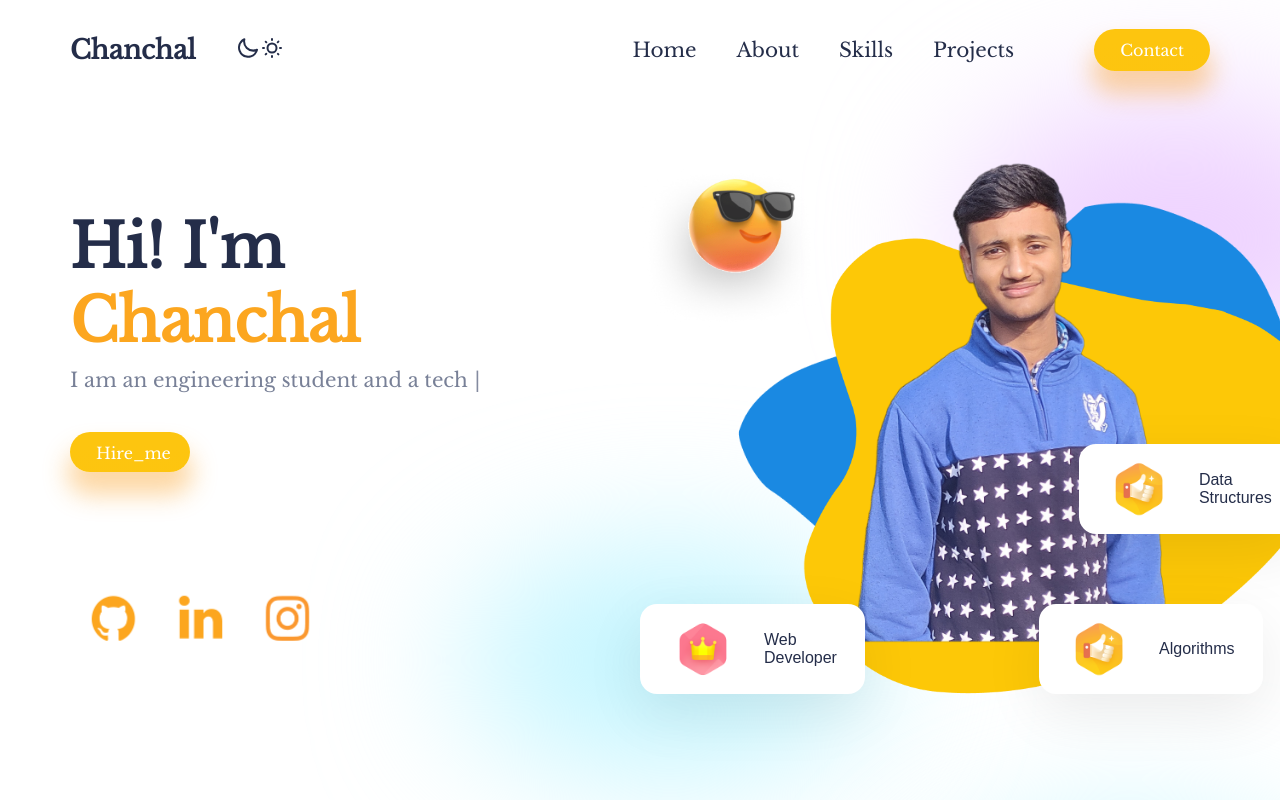
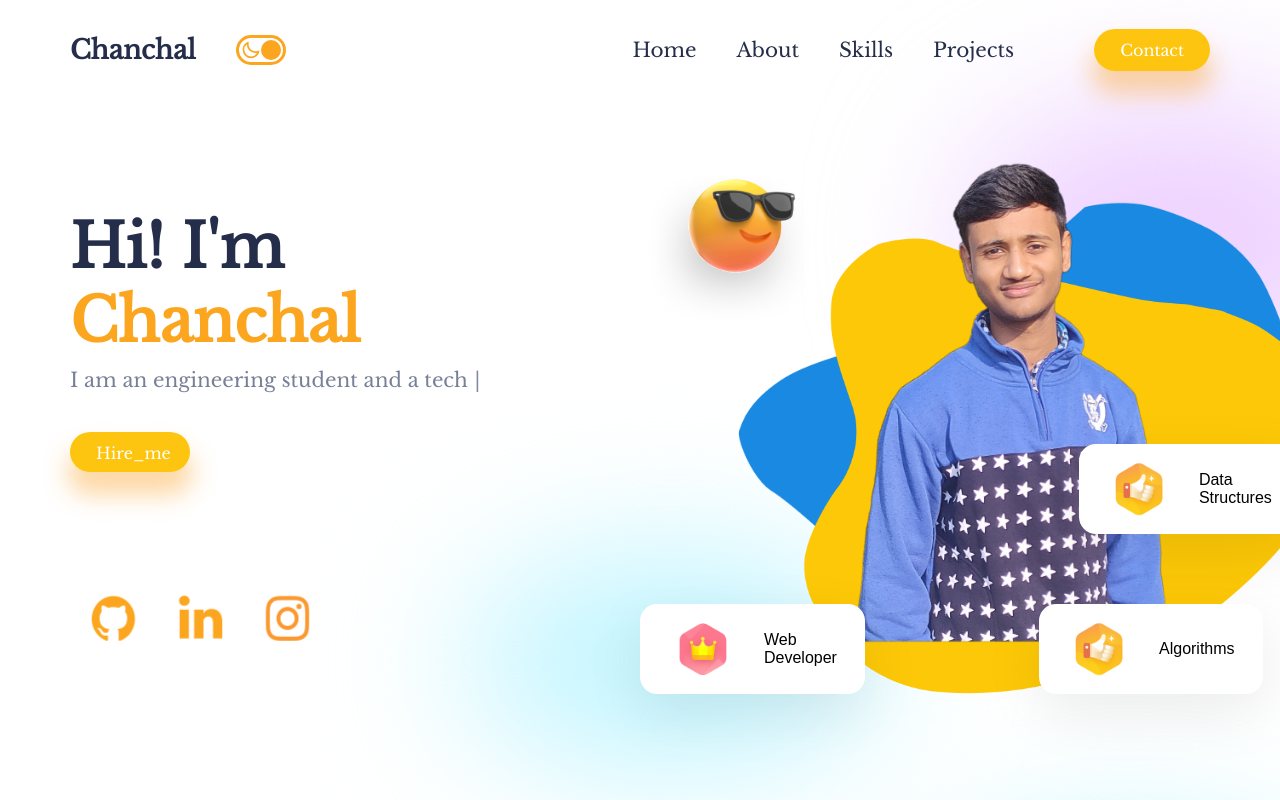
Before and after one commit to Chanchalcr/Portfolio, a React (Create React App) app: page / in a window 1280 px wide. Shown: the top 800 px of the page. Built offline with nearby package versions, Linux system fonts and the light colour scheme.

Commit message:
Added the dark mode!!!

```diff
--- a/src/App.js
+++ b/src/App.js
@@ -6,9 +6,15 @@ import Skills from "./components/Skills/Skills";
 import Projects from "./components/Projects/Projects";
 import Contact from "./components/Contact/Contact";
 import Footer from "./components/Footer/Footer";
+import {themeContext} from './Context'
+import { useContext } from "react";
 function App() {
+  const theme = useContext(themeContext);
+  const darkMode = theme.state.darkMode;
   return (
-    <div className="App">
+    <div className="App"
+    style={{background: darkMode? 'black': '', color : darkMode? 'white': ''}}
+    >
       <Navbar/>
       <Intro/>
       <About/>
--- /dev/null
+++ b/src/Context.js
@@ -0,0 +1,24 @@
+import { createContext, useReducer } from "react";
+
+export const themeContext = createContext();
+
+const initialState = {darkMode : false};
+
+const themeReducer = (state, action) => {
+
+    switch(action.type) {
+        case 'toggle' :
+            return {darkMode : !state.darkMode};
+        default:
+            return state;
+    }
+};
+
+export const ThemeProvider = (props) => {
+    const [state, dispatch] = useReducer (themeReducer, initialState);
+    return(
+    <themeContext.Provider value={{state, dispatch}}>
+        {props.children}
+    </themeContext.Provider>
+    );
+}
--- a/src/components/About/About.jsx
+++ b/src/components/About/About.jsx
@@ -9,11 +9,15 @@ import img3 from './pics/img2.jpg'
 import img4 from './pics/img3.jpg'
 import img5 from './pics/img4.jpg'
 import Resume from './Chanchal_Resume_2022 (3).pdf'
+import {themeContext} from '../../Context'
+import { useContext } from "react";
 export default function About() {
+  const theme = useContext(themeContext);
+  const darkMode = theme.state.darkMode;
   return (
     <div className='aboutMe'>
       <div className="a-left">
-        <span className='heading1'>ABout</span>
+        <span className='heading1' style={{color: darkMode? 'white' : ''}}>ABout</span>
         <span className='heading2'> Me</span>
         <div className='bio'>Innovative Web Developer and a Student. I am pursuing an engineering degree from Manipal University. I am a passionate coder and I love to play my guitar and sing Bollywood songs. I also create art in my free time.                             <br/><br/> I enjoy connecting with people and I am open to interesting work offers from clients in India and abroad, so send me a quick email and we can take it from there.</div>
         <a href={Resume} download>
--- a/src/components/Contact/Contact.jsx
+++ b/src/components/Contact/Contact.jsx
@@ -3,8 +3,11 @@ import "./Contact.css";
 import emailjs from '@emailjs/browser';
 import { useRef } from "react";
 import { useState } from "react";
+import {themeContext} from '../../Context'
+import { useContext } from "react";
 
 export default function Contact() {
+
     const form = useRef();
     const [done, setDone] = useState(false)
 
@@ -19,10 +22,12 @@ export default function Contact() {
           console.log(error.text);
       });
   };
+  const theme = useContext(themeContext);
+  const darkMode = theme.state.darkMode;
   return (
     <div className="contact">
       <div className="c-left">
-        <span>Get in touch</span>
+        <span style={{color: darkMode? 'white' : ''}}>Get in touch</span>
         <span>Contact me</span>
         <div className="blur s-blurl" style={{ background: "#ABF1FF94" }}></div>
       </div>
@@ -42,7 +47,7 @@ export default function Contact() {
           />
           <textarea name="message" className="user" placeholder="Message" />
           <input type="submit" value="Send" className="button" />
-          <span>{done && "Thanks for containing me"}</span>
+          <span style={{color: darkMode? 'white' : ''}}>{done && "Thanks for containing me"}</span>
           <div
             className="blur c-blur"
             style={{ background: "var(--purple)" }}
--- a/src/components/FlotingDiv/Floting.css
+++ b/src/components/FlotingDiv/Floting.css
@@ -7,6 +7,7 @@
     align-items: center;
     padding: 0px 28px 0px 0px;
     height: 4.5rem;
+    color: black;
 }
 .floatingdiv>img {
     transform: scale(0.4);
--- a/src/components/Footer/Footer.jsx
+++ b/src/components/Footer/Footer.jsx
@@ -2,7 +2,7 @@ import React from 'react'
 import './Footer.css'
 import Wave from '../../img/wave.png'
 import Insta from '@iconscout/react-unicons/icons/uil-instagram'
-import Facebook from '@iconscout/react-unicons/icons/uil-facebook'
+import Facebook from '@iconscout/react-unicons/icons/uil-linkedin'
 import Github from '@iconscout/react-unicons/icons/uil-github'
 
 export default function Footer() {
@@ -12,9 +12,9 @@ export default function Footer() {
       <div className="f-content">
         <span>chanchalrai193@gmail.com</span>
         <div className="f-icons">
-            <Insta color='white' size='3rem' />
-            <Facebook color='white' size='3rem' />
-            <Github color='white' size='3rem' />
+            <a href="https://github.com/Chanchalcr" target="_blank" rel="noreferrer"><Github color='white' size='3rem' /></a>
+            <a href="https://www.linkedin.com/in/chanchal-rai-4456b2216/" target="_blank" rel="noreferrer"><Facebook color='white' size='3rem' /></a>
+            <a href="https://www.instagram.com/chanchal.rai.8/?hl=en/" target="_blank" rel="noreferrer"><Insta color='white' size='3rem' /></a>
         </div>
       </div>
     </div>
--- a/src/components/Intro/Intro.jsx
+++ b/src/components/Intro/Intro.jsx
@@ -11,12 +11,17 @@ import thumbup from '../../img/thumbup.png'
 import crown from '../../img/crown.png'
 import glassesimoji from '../../img/glassesimoji.png'
 import FlotingDiv from "../FlotingDiv/FlotingDiv";
+import { themeContext } from "../../Context";
+import { useContext } from "react";
 export default function Intro() {
+
+  const theme = useContext(themeContext);
+  const darkMode = theme.state.darkMode;
   return (
     <div className="intro">
       <div className="i-left">
         <div className="i-name">
-          <span>Hi! I'm </span>
+          <span style={{color: darkMode? 'white' : ''}}>Hi! I'm </span>
           <span>Chanchal</span>
           <span><Typewriter
             onInit={(typewriter) => {
--- a/src/components/Projects/Projects.jsx
+++ b/src/components/Projects/Projects.jsx
@@ -6,10 +6,14 @@ import BlackJack from './promo/Black.png'
 import Skill from './promo/skill.png'
 import Snake from './promo/snake.png'
 import Weather from './promo/weather.png'
+import {themeContext} from '../../Context'
+import { useContext } from "react";
 export default function Projects() {
+  const theme = useContext(themeContext);
+  const darkMode = theme.state.darkMode;
   return (
     <div className='portfolio'>
-      <span >Recent Projects</span>
+      <span style={{color: darkMode? 'white' : ''}}>Recent Projects</span>
       <span >Portfolio</span>
       <Swiper
       spaceBetween={30}
--- a/src/components/Skills/Skills.jsx
+++ b/src/components/Skills/Skills.jsx
@@ -5,11 +5,15 @@ import Sql from './logos/html (2).png'
 import Clan from './logos/html (3).png'
 import Java from './logos/html (4).png'
 import Rea from './logos/html (5).png'
+import {themeContext} from '../../Context'
+import { useContext } from "react";
 
 export default function Skills() {
+  const theme = useContext(themeContext);
+  const darkMode = theme.state.darkMode;
   return (
     <div className="skills">
-      <h1>Skills</h1>
+      <h1 style={{color: darkMode? 'white' : ''}}>Skills</h1>
       <div className="contain">
       <img src={Html} alt="" className="skillLogo1"/>
       <img src={Rea} alt="" className="skillLogo"/>
--- a/src/components/Toggle/Toggle.css
+++ b/src/components/Toggle/Toggle.css
@@ -0,0 +1,21 @@
+.toggle {
+    display: flex;
+    justify-content: space-between;
+    border: 3px solid var(--orange);
+    border-radius: 1rem;
+    position: relative;
+    padding: 2px;
+    cursor: pointer;
+}
+
+.toggle>* {
+    width: 1rem;
+    height: 1rem;
+    color: var(--orange);
+}
+
+.t-button {
+    border-radius: 100%;
+    background: var(--orange);
+    position: absolute;
+}
--- a/src/components/Toggle/Toggle.jsx
+++ b/src/components/Toggle/Toggle.jsx
@@ -2,12 +2,23 @@ import React from 'react'
 import './Toggle.css'
 import Sun from '@iconscout/react-unicons/icons/uil-sun'
 import Moon from '@iconscout/react-unicons/icons/uil-moon'
+import { themeContext } from '../../Context'
+import { useContext } from 'react'
 
 export default function Toggle() {
+  const theme = useContext(themeContext);
+  const darkMode = theme.state.darkMode;
+  const handleClick= () => {
+    theme.dispatch({type: 'toggle'})
+  }
   return (
-    <div className='toggle'>
+    <div className='toggle' onClick={handleClick}>
       <Moon/>
       <Sun/>
+      <div className="t-button"
+      style={darkMode? {left: '2px'}: {right: '2px'}}
+      >
+      </div>
     </div>
   )
 }
--- a/src/index.js
+++ b/src/index.js
@@ -1,9 +1,12 @@
 import React from 'react';
 import ReactDOM from 'react-dom';
 import App from './App';
+import {ThemeProvider} from './Context';
 
 ReactDOM.render(
-    <App />,
+    <ThemeProvider>
+    <App />
+    </ThemeProvider>,
   document.getElementById('root')
 );
 
```
